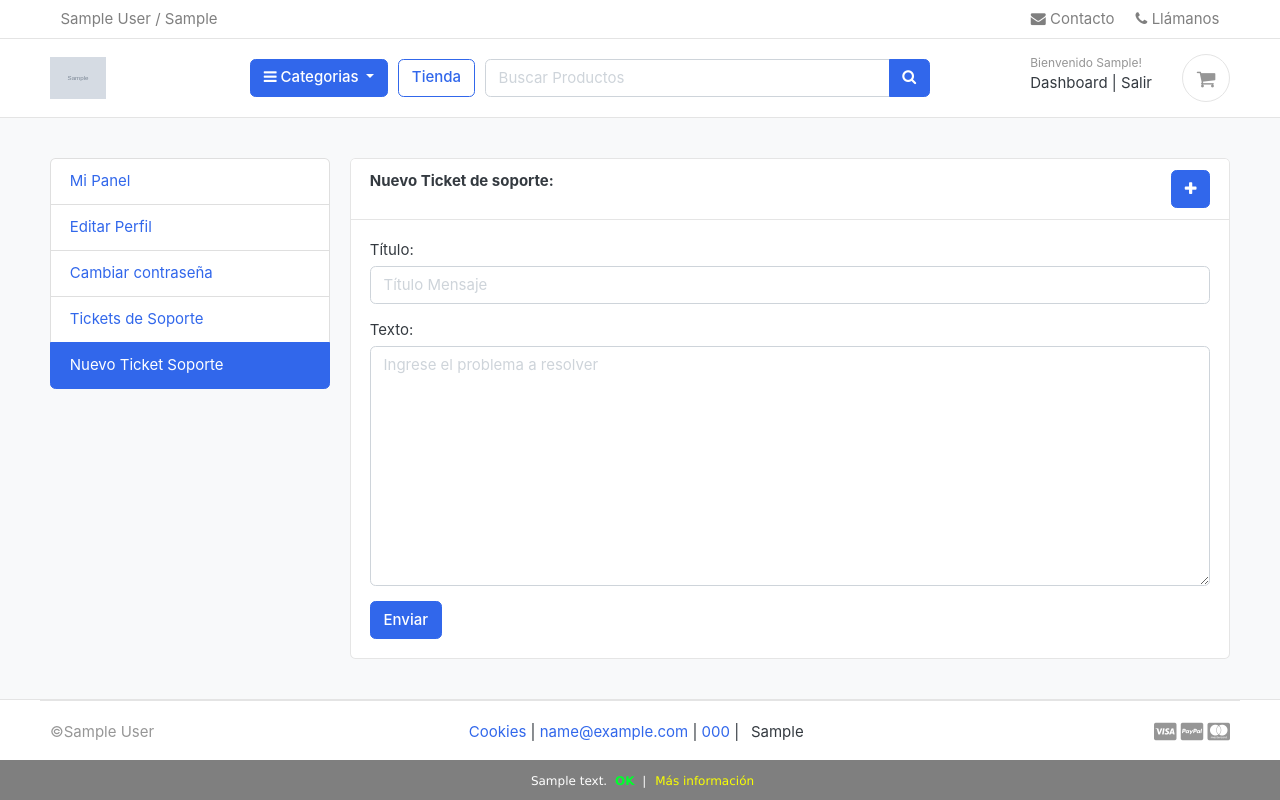
After one commit to falconsoft3d/clientportal, a Django app: page /accounts/new_ticket/ in a window 1280 px wide. The commit adds this page. Run offline with Django 3.2, Linux system fonts and the light colour scheme; a user stored in the database is signed in; tables that the repository leaves empty hold one stand-in row (values such as "Sample post"); grey boxes marked "Sample" are stand-in pictures; parts of the project's set-up code (start-up, migrations or seed data) failed here and were passed over; some web fonts are replaced.

Commit message:
Trabajando en la creación del ticket de soporte

```diff
--- a/accounts/urls.py
+++ b/accounts/urls.py
@@ -9,5 +9,6 @@ urlpatterns = [
     path('logout/', views.logout, name='logout'),
     path('edit_profile/', views.edit_profile, name='edit_profile'),
     path('change_password/', views.change_password, name='change_password'),
-     path('my_tickets/', views.my_tickets, name='my_tickets'),
+    path('my_tickets/', views.my_tickets, name='my_tickets'),
+    path('new_ticket/', views.new_ticket, name='new_ticket'),
 ]
--- a/accounts/views.py
+++ b/accounts/views.py
@@ -15,6 +15,9 @@ from django.utils.encoding import force_bytes
 from django.core.mail import EmailMessage
 import requests
 from ticket.models import Ticket
+from ticket.forms import TicketForm
+from django.core.mail import send_mail, BadHeaderError
+from django.http import HttpResponse
 
 # Create your views here.
 
@@ -213,3 +216,31 @@ def my_tickets(request):
         'tickets' : tickets,
     }
     return render(request, 'accounts/my_tickets.html', context)
+
+@login_required
+def new_ticket(request):
+    if request.method == 'POST':
+        form = TicketForm(request.POST)
+        if form.is_valid():
+            current_user = request.user
+            subject = "Ticket:" + form.cleaned_data['title']
+            body = {
+                'text':form.cleaned_data['text'],
+            }
+            message = "\n".join(body.values())
+            try:
+                send_mail(subject, message, 'mfalcon@falconsolutions.cl', ['mfalcon@falconsolutions.cl'])
+            except BadHeaderError:
+                return HttpResponse('Invalid header found.')
+
+            """ Salvando el ticket """
+            ticket = Ticket()
+            ticket.name = form.cleaned_data['title']
+            ticket.text = form.cleaned_data['title']
+            ticket.user = current_user
+            ticket.save()
+
+
+            return redirect ("my_tickets")
+    form = TicketForm()
+    return render(request, "accounts/new_ticket.html", {'form':form})
--- a/templates/accounts/my_tickets.html
+++ b/templates/accounts/my_tickets.html
@@ -18,7 +18,7 @@
 		<article class="card">
 		<header class="card-header">
 			<strong class="d-inline-block mr-3"> Tickets de soporte:  </strong>
-            <button class="btn btn-primary float-right"><i class="fa fa-plus"></i></button>
+            <a class="btn btn-primary float-right" href="{% url 'home' %}"><i class="fa fa-plus"></i></a>
 		</header>
 		<div class="card-body">
 			<div class="row">
@@ -31,7 +31,7 @@
                                 <th scope="col"># Ticket</th>
                                 <th scope="col">Titulo</th>
                                 <th scope="col">Fecha</th>
-                                <th scope="col">Estado</th>
+                                {% comment %} <th scope="col">Estado</th> {% endcomment %}
                                 <th scope="col">Ver</th>
                                 <th scope="col">Borrar</th>
                             </tr>
@@ -42,7 +42,7 @@
                                     <th scope="row">{{ticket.id}}</th>
                                     <td scope="row">{{ticket.name}}</td>
                                     <td scope="row">{{ticket.create_date}}</td>
-                                    <td scope="row">{{ticket.status}}</td>
+                                    {% comment %} <td scope="row">{{ticket.status}}</td> {% endcomment %}
                                     <td scope="row"><button class="btn btn-primary"><i class="fa fa-eye"></i></button></td>
                                     <td scope="row"><button class="btn btn-danger"><i class="fa fa-trash"></i></button></td>
                                 </tr>
--- /dev/null
+++ b/templates/accounts/new_ticket.html
@@ -0,0 +1,48 @@
+{% extends 'base.html' %}
+{% load static %}
+
+
+{%  block content %}
+
+<!-- ========================= SECTION CONTENT ========================= -->
+<section class="section-conten padding-y bg">
+
+    {% include 'includes/alert.html'  %}
+
+<div class="container">
+	<div class="row">
+
+	{% include 'includes/dashboard_sidebar.html' %}
+
+	<main class="col-md-9">
+		<article class="card">
+		<header class="card-header">
+			<strong class="d-inline-block mr-3"> Nuevo Ticket de soporte:  </strong>
+            <a class="btn btn-primary float-right" href="{% url 'home' %}"><i class="fa fa-plus"></i></a>
+		</header>
+		<div class="card-body">
+			<div class="row">
+
+
+				<div class="col-md-12">
+
+                    <form method="post">
+                        {% csrf_token %}
+                            {{form.as_p}}
+                            <button class="btn btn-primary"  type="submit">Enviar</button>
+                    </form>
+
+			   </div>
+
+
+			</div> <!-- row.// -->
+		</div> <!-- card-body .// -->
+
+		</article> <!-- order-group.// -->
+	</main>
+</div> <!-- row.// -->
+</div>
+
+
+</section>
+{% endblock %}
--- a/templates/includes/dashboard_sidebar.html
+++ b/templates/includes/dashboard_sidebar.html
@@ -6,7 +6,8 @@
         <a class="list-group-item {% if '/my_orders/' in request.path %} active {% endif %}" href="{% url 'my_orders' %}"> Mis Ordenes </a>{% endcomment %}
         <a class="list-group-item {% if '/edit_profile/' in request.path %} active {% endif %}" href="{% url 'edit_profile' %}"> Editar Perfil </a>
         <a class="list-group-item {% if '/change_password/' in request.path %} active {% endif %}" href="{% url 'change_password' %}" href="#"> Cambiar contraseña </a>
-        <a class="list-group-item {% if '/my_tickets/' in request.path %} active {% endif %}" href="{% url 'my_tickets' %}" href="#"> Soporte </a>
+        <a class="list-group-item {% if '/my_tickets/' in request.path %} active {% endif %}" href="{% url 'my_tickets' %}" href="#"> Tickets de Soporte </a>
+        <a class="list-group-item {% if '/new_ticket/' in request.path %} active {% endif %}" href="{% url 'new_ticket' %}" href="#"> Nuevo Ticket Soporte</a>
     </ul>
     <br>
     {% comment %} <a class="btn btn-light btn-block" href="{% url 'logout' %}"> <i class="fa fa-power-off"></i> <span class="text">Salir</span> </a>  {% endcomment %}
--- /dev/null
+++ b/ticket/forms.py
@@ -0,0 +1,13 @@
+from django import forms
+
+
+class TicketForm(forms.Form):
+    title = forms.CharField(max_length = 50, label='Título', widget=forms.TextInput(attrs={
+        'placeholder' : 'Título Mensaje',
+         'class' : 'form-control'
+    }))
+
+    text = forms.CharField(max_length = 2000, label='Texto', widget=forms.Textarea(attrs={
+        'placeholder' : 'Ingrese el problema a resolver',
+         'class' : 'form-control',
+    }))
```
